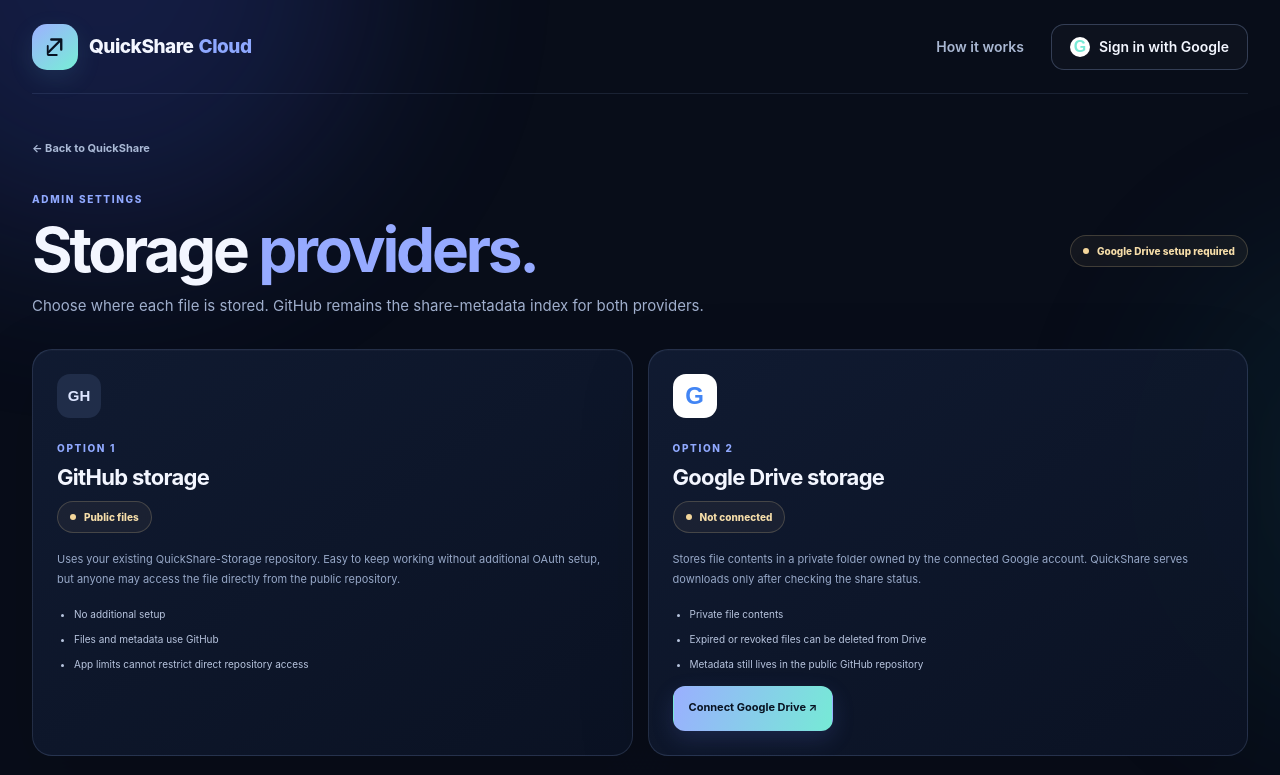
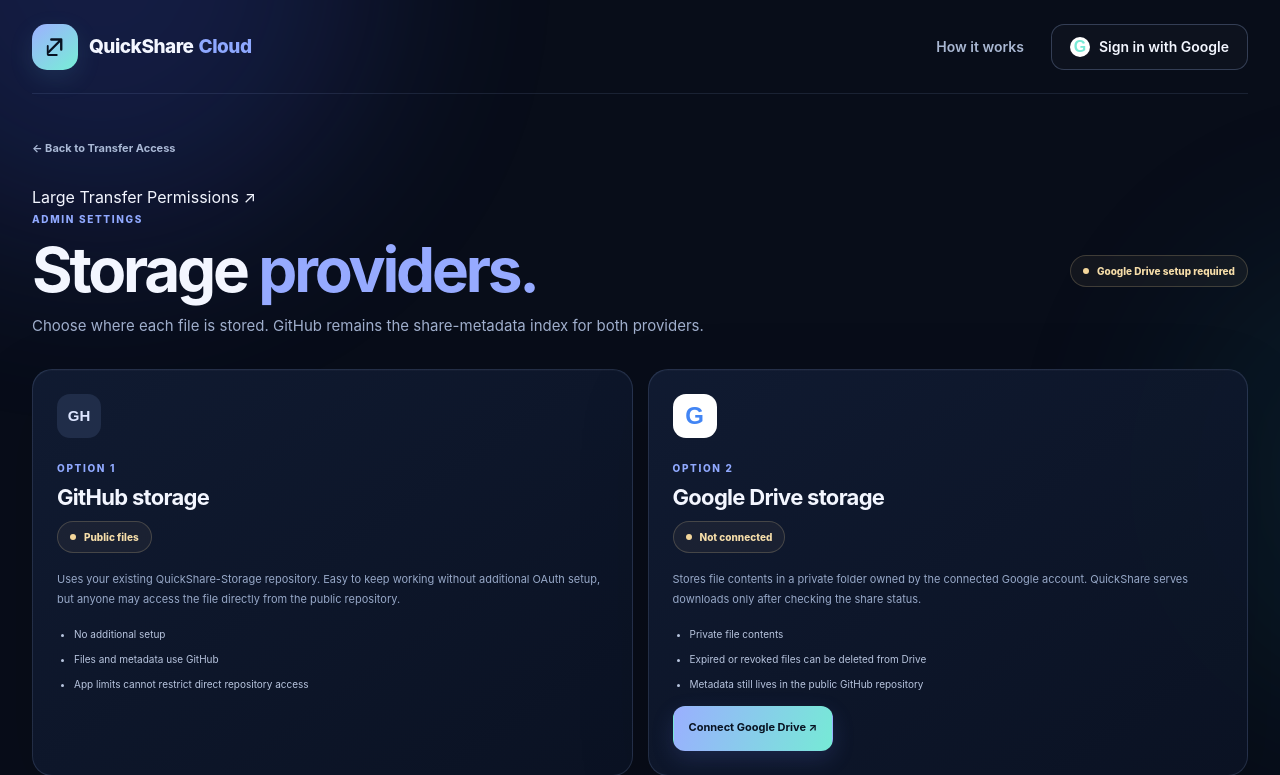
Before and after one commit to Darshan-U-P/QuickShare-Cloud, a Flask app: template templates/drive_setup.html in a window 1280 px wide. Shown: the top 775 px of the page. Run offline with Flask 3, Linux system fonts and the light colour scheme; the template is opened without the code that fills it: most values are stand-ins (such as "Sample title", 1, 10 or a date in 2020).

Commit message:
Keep admin navigation within the hidden admin subdomain

```diff
--- a/templates/drive_setup.html
+++ b/templates/drive_setup.html
@@ -2,7 +2,8 @@
 {% block title %}Storage Settings · QuickShare Cloud{% endblock %}
 {% block content %}
 <section class="dashboard-page storage-settings-page">
-  <a class="back-link" href="{{ url_for('index') }}">← Back to QuickShare</a>
+  <a class="back-link" href="{{ admin_panel_base_url }}/admin/transfers">← Back to Transfer Access</a>
+  <div class="admin-subnav"><a href="{{ admin_panel_base_url }}/admin/transfers">Large Transfer Permissions ↗</a></div>
   <div class="dashboard-heading">
     <div>
       <div class="section-kicker">ADMIN SETTINGS</div>
```
